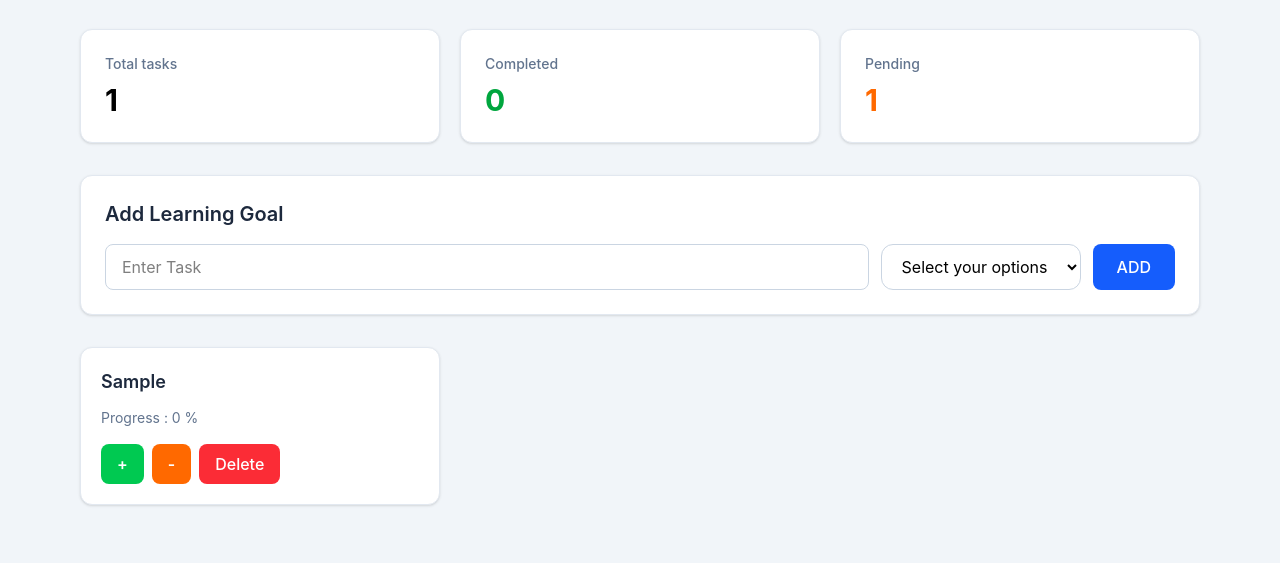
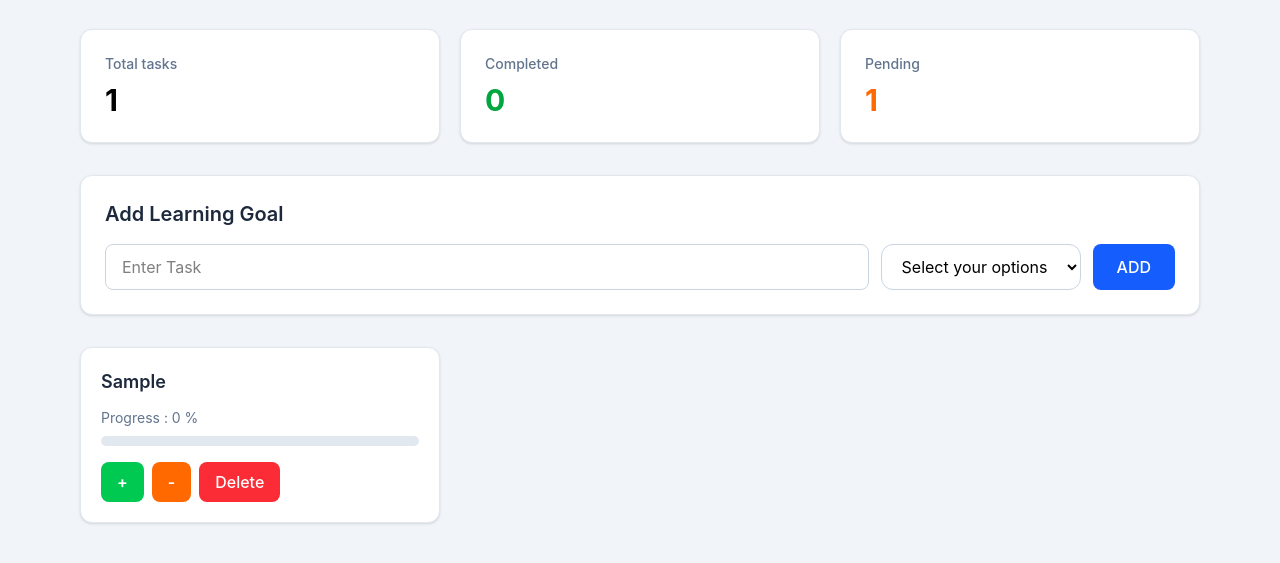
Before and after one commit to rawatvipin756/devTrack, a website: page index.html in a window 1280 px wide. Both pictures are taken after typing "Sample" into the empty fields and a click on the button "ADD". Shown: the part 107-670 px from the top of the page. Drawn offline with Linux system fonts and the light colour scheme.

Commit message:
added a progress bar

```diff
--- a/script.js
+++ b/script.js
@@ -39,9 +39,18 @@ function displayTasks(){
         progres.innerText=`Progress : ${task.progress} %`;
         progres.className="text-sm text-slate-500 mt-3";
 
+        let progressWrapper = document.createElement("div");
+        progressWrapper.className = "w-full bg-slate-200 rounded-full h-2.5 mt-2";
+
+        let progressFill = document.createElement("div");
+        progressFill.className = "bg-blue-600 h-2.5 rounded-full transition-all duration-300";
+
+        progressFill.style.width = `${task.progress}%`;
+        progressWrapper.appendChild(progressFill);
+
         let incBtn=document.createElement("button");
         incBtn.innerText="+";
-        incBtn.className="px-4 py-2 bg-green-500 text-white rounded-lg font-semibold hover:bg-green-600 transtion";
+        incBtn.className="px-4 py-2 bg-green-500 text-white rounded-lg font-semibold hover:bg-green-600 transition";
 
         let decBtn=document.createElement("button");
         decBtn.innerText="-";
@@ -75,6 +84,7 @@ function displayTasks(){
         allTask.appendChild(input);
         allTask.appendChild(cat);
         allTask.appendChild(progres);
+        allTask.appendChild(progressWrapper);
 
         btnContainer.appendChild(incBtn);
         btnContainer.appendChild(decBtn);
```
Also changed, not shown: src/output.css.
